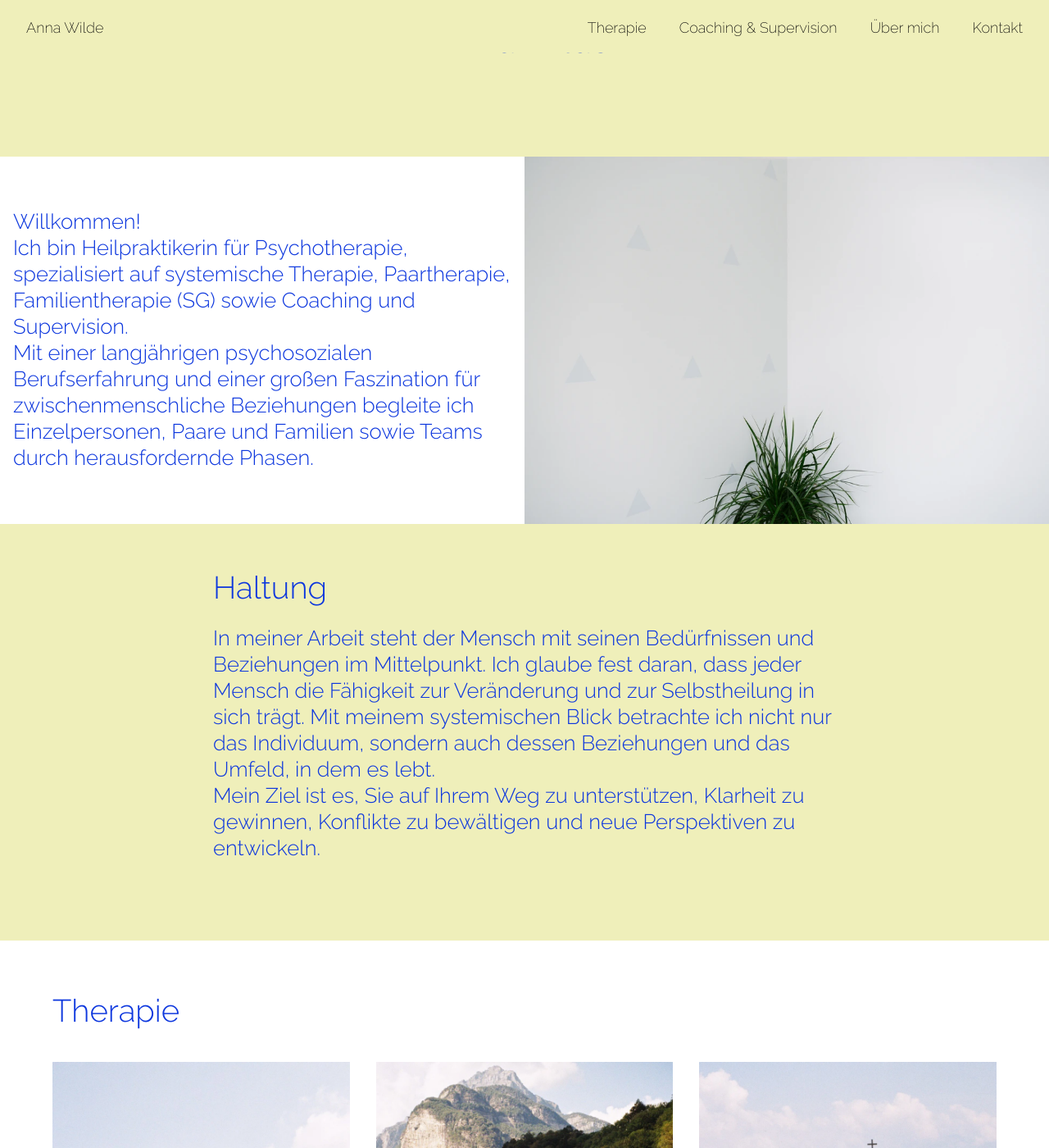
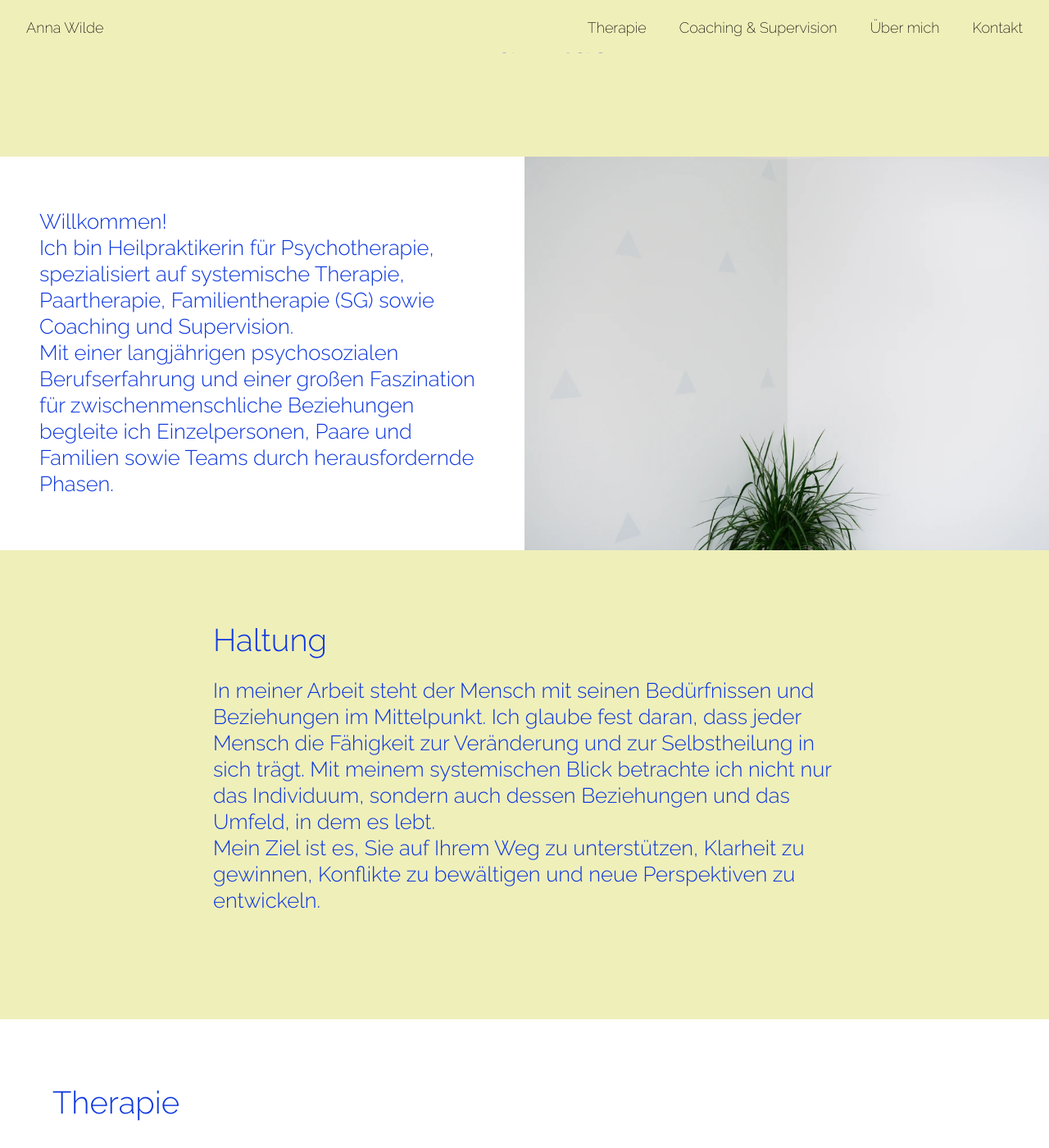
Before and after one commit to mingness/anna-wilde.github.io, a Jekyll site: the page built from index.html, in a window 1280 px wide and 1400 px high, scrolled down 249 px. Shown: the whole window at 82% size. Built offline with Jekyll 4.4.1, drawn with Linux system fonts in a browser that asks for light colours.

Commit message:
improve x margins on home

```diff
--- a/_includes/coaching.html
+++ b/_includes/coaching.html
@@ -1,7 +1,7 @@
 <div class="flex justify-center bg-yellow-anna">
     <div class="flex-col py-10 justify-between wide-col-anna">
 
-        <header class="my-8">
+        <header class="my-12">
             <h2 class="text-blue-anna">Coaching & Supervision</h2>
         </header>
 
--- a/_includes/haltung.html
+++ b/_includes/haltung.html
@@ -1,5 +1,5 @@
 <div class="flex justify-center bg-yellow-anna">
-    <div class="flex-col justify-between my-16 single-col-anna">
+    <div class="flex-col justify-between my-24 single-col-anna">
 
     <header class="mb-4 text-blue-anna">
         <h2>Haltung</h2>
--- a/_includes/start.html
+++ b/_includes/start.html
@@ -1,6 +1,7 @@
 <div class="flex justify-center bg-white">
     <div class="flex flex-col md:flex-row justify-evenly">
-        <div class="px-4 py-16 text-md-anna text-blue-anna para-gap md:w-1/2">
+        <div class="px-4 py-16 md:w-1/2">
+            <div class="text-md-anna text-blue-anna para-gap lg:mx-8">
                 Willkommen!
                 <br>
                 Ich bin Heilpraktikerin für Psychotherapie, spezialisiert auf systemische Therapie,
@@ -10,6 +11,7 @@
                 für zwischenmenschliche Beziehungen begleite ich Einzelpersonen, Paare und Familien
                 sowie Teams durch herausfordernde Phasen.
             </div>
+        </div>
         <div class="md:shrink-0 md:w-1/2">
             <img src="/assets/img/start.webp" class="object-cover w-full md:h-full">
 
--- a/_includes/therapie.html
+++ b/_includes/therapie.html
@@ -1,7 +1,7 @@
 <div class="flex justify-center">
     <div class="flex-col justify-between my-10 wide-col-anna">
 
-    <header class="my-8">
+    <header class="my-12">
         <h2 class="text-blue-anna">Therapie</h2>
     </header>
 
--- a/assets/css/styles.css
+++ b/assets/css/styles.css
@@ -584,6 +584,11 @@ video {
   margin-bottom: 4rem;
 }
 
+.my-20{
+  margin-top: 5rem;
+  margin-bottom: 5rem;
+}
+
 .my-4{
   margin-top: 1rem;
   margin-bottom: 1rem;
@@ -597,6 +602,16 @@ video {
 .my-8{
   margin-top: 2rem;
   margin-bottom: 2rem;
+}
+
+.my-12{
+  margin-top: 3rem;
+  margin-bottom: 3rem;
+}
+
+.my-24{
+  margin-top: 6rem;
+  margin-bottom: 6rem;
 }
 
 .mb-16{
@@ -637,14 +652,6 @@ video {
 
 .h-6{
   height: 1.5rem;
-}
-
-.h-80{
-  height: 20rem;
-}
-
-.h-96{
-  height: 24rem;
 }
 
 .w-6{
@@ -940,3 +947,14 @@ div.para-gap br{
     padding: 0px;
   }
 }
+
+@media (min-width: 1024px){
+  .lg\:mx-8{
+    margin-left: 2rem;
+    margin-right: 2rem;
+  }
+
+  .lg\:max-w-3xl{
+    max-width: 48rem;
+  }
+}
```
Lines whose indentation alone changed are shown as unchanged.
